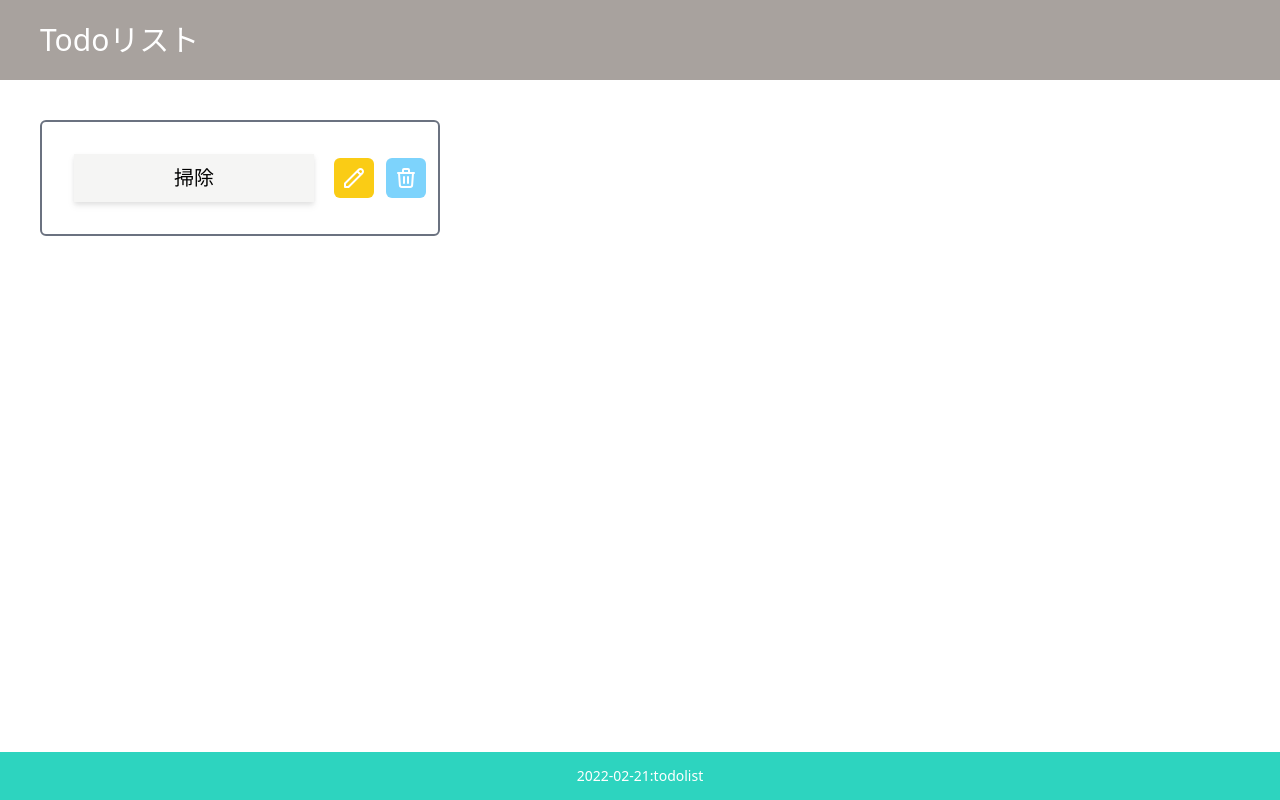
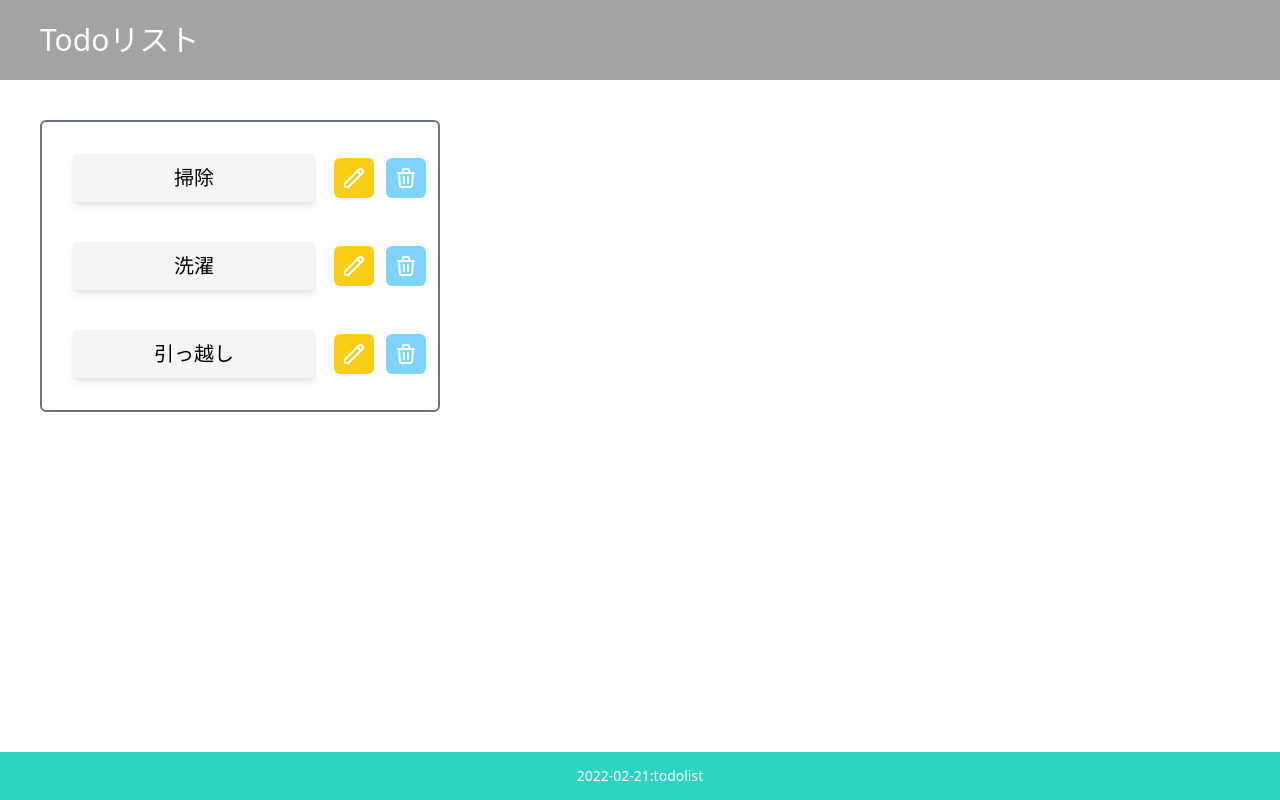
Before and after one commit to koda-momo/graphql-todolist, a Next.js app in the folder todolist/: page / in a window 1280 px wide. Built offline with nearby package versions, Linux system fonts and the light colour scheme.

Commit message:
カードコンポーネント作成

```diff
--- /dev/null
+++ b/todolist/src/components/TodoCard.tsx
@@ -0,0 +1,27 @@
+import { FC, memo } from "react";
+import { TrashBox } from "./TrashBox";
+import { Pencil } from "./Pencil";
+
+export type Props = {
+  title: string;
+};
+
+export const TodoCard: FC<Props> = memo((props) => {
+  const { title } = props;
+
+  return (
+    <>
+      <div className="flex items-center">
+        <div className="m-5 bg-stone-100 drop-shadow-md w-60 h-12 flex items-center justify-center text-xl">
+          {title}
+        </div>
+        <div>
+          <Pencil />
+        </div>
+        <div className="ml-3">
+          <TrashBox />
+        </div>
+      </div>
+    </>
+  );
+});
--- a/todolist/src/components/TodoList.tsx
+++ b/todolist/src/components/TodoList.tsx
@@ -1,25 +1,13 @@
 import { FC, memo } from "react";
-import { TrashBox } from "./TrashBox";
-import { Pencil } from "./Pencil";
+import { TodoCard } from "./TodoCard";
 
 export const TodoList: FC = memo(() => {
   return (
     <>
       <div className="border-solid border-2 border-gray-500 m-10 p-3 rounded-md">
-        {/* <div className="w-full h-12 bg-teal-300 flex items-center justify-center text-xl rounded-t-md">
-          やること一覧
-        </div> */}
-        <div className="flex items-center">
-          <div className="m-5 bg-stone-100 drop-shadow-md w-60 h-12 flex items-center justify-center text-xl">
-            掃除
-          </div>
-          <div>
-            <Pencil />
-          </div>
-          <div className="ml-3">
-            <TrashBox />
-          </div>
-        </div>
+        <TodoCard title="掃除" />
+        <TodoCard title="洗濯" />
+        <TodoCard title="引っ越し" />
       </div>
     </>
   );
```
